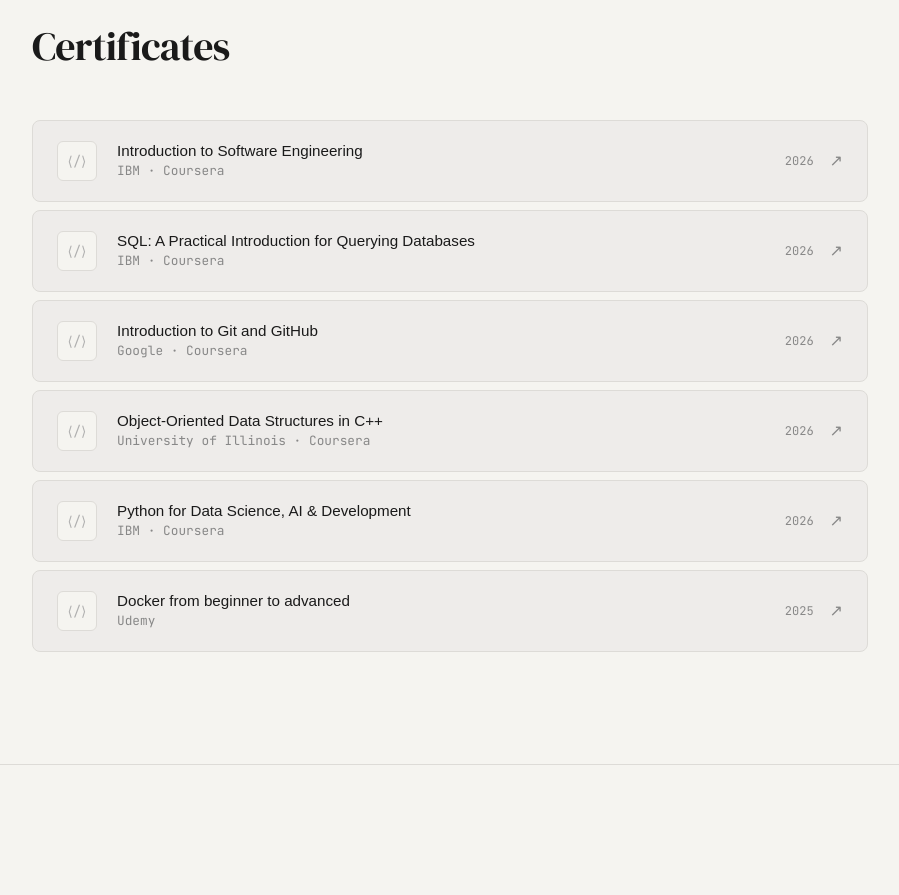
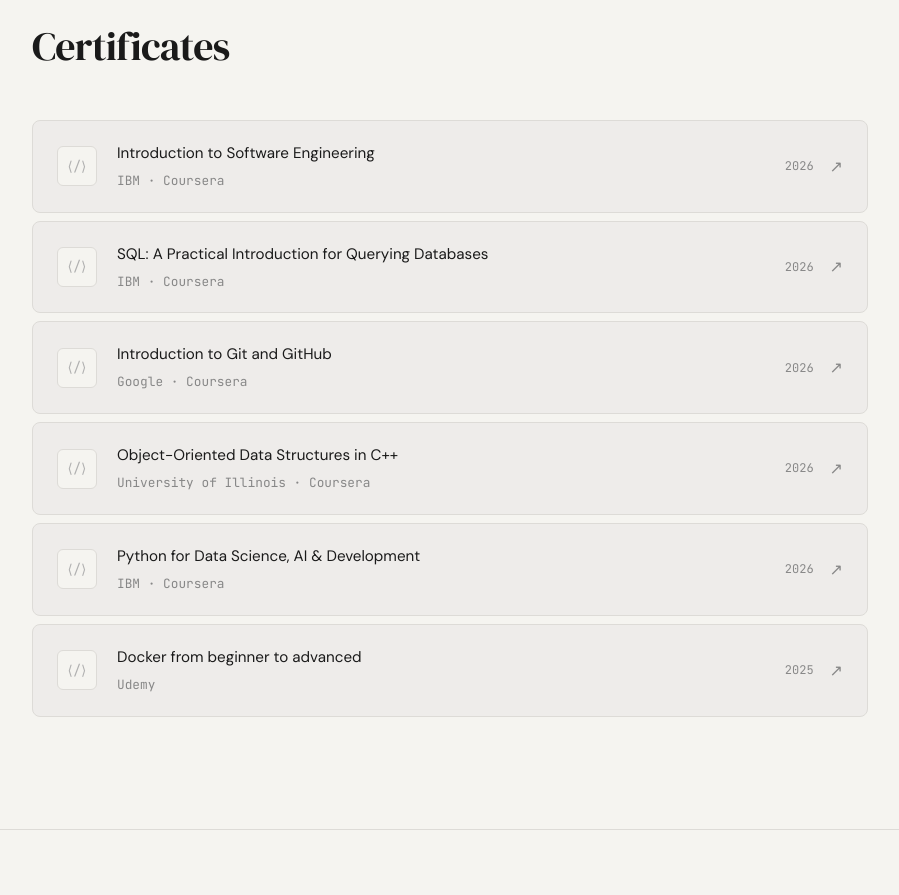
Before and after one commit to Hugolelis/Portfolio, a React (Vite) app: page / in a window 1280 px wide. Shown: the part 2520-3415 px from the top of the page, without its empty margins (190-1089 px from the left). Built offline with nearby package versions, Linux system fonts and the light colour scheme.

Commit message:
(fixed): mostrar certificados

```diff
--- a/src/components/Certificates.module.css
+++ b/src/components/Certificates.module.css
@@ -21,6 +21,8 @@
   text-align: left;
   width: 100%;
   transition: border-color 0.2s;
+  text-decoration: none;
+  color: inherit;
 }
 
 .card:hover {
--- a/src/components/Certificates.tsx
+++ b/src/components/Certificates.tsx
@@ -1,17 +1,8 @@
-import { useState } from 'react'
 import { useApp } from '../context/AppContext'
 import styles from './Certificates.module.css'
 
-interface CertItem {
-  name: string
-  issuer: string
-  year: string
-  file: string
-}
-
 export function Certificates() {
   const { t } = useApp()
-  const [selected, setSelected] = useState<CertItem | null>(null)
 
   return (
     <section id="certificados" className={styles.certificates}>
@@ -19,10 +10,12 @@
         <h2 className="section-title">{t.certificates.title}</h2>
         <div className={styles.grid}>
           {t.certificates.items.map((cert, i) => (
-            <button
+            <a
               key={i}
+              href={cert.file}
+              target="_blank"
+              rel="noopener noreferrer"
               className={styles.card}
-              onClick={() => setSelected(cert)}
             >
               <div className={styles.icon}>⟨/⟩</div>
               <div className={styles.info}>
@@ -33,45 +26,10 @@
                 <span className={styles.year}>{cert.year}</span>
                 <span className={styles.arrow}>↗</span>
               </div>
-            </button>
+            </a>
           ))}
         </div>
       </div>
-
-      {selected && (
-        <div className={styles.overlay} onClick={() => setSelected(null)}>
-          <div className={styles.modal} onClick={(e) => e.stopPropagation()}>
-            <div className={styles.modalHeader}>
-              <div className={styles.modalInfo}>
-                <span className={styles.modalName}>{selected.name}</span>
-                <span className={styles.modalIssuer}>{selected.issuer} · {selected.year}</span>
-              </div>
-              <div className={styles.modalActions}>
-                <a
-                  href={selected.file}
-                  download
-                  className={styles.downloadBtn}
-                  title="Download"
-                >
-                  ↓
-                </a>
-                <button
-                  className={styles.closeBtn}
-                  onClick={() => setSelected(null)}
-                  title="Fechar"
-                >
-                  ✕
-                </button>
-              </div>
-            </div>
-            <embed
-              src={selected.file}
-              className={styles.viewer}
-              title={selected.name}
-            />
-          </div>
-        </div>
-      )}
     </section>
   )
 }
```
